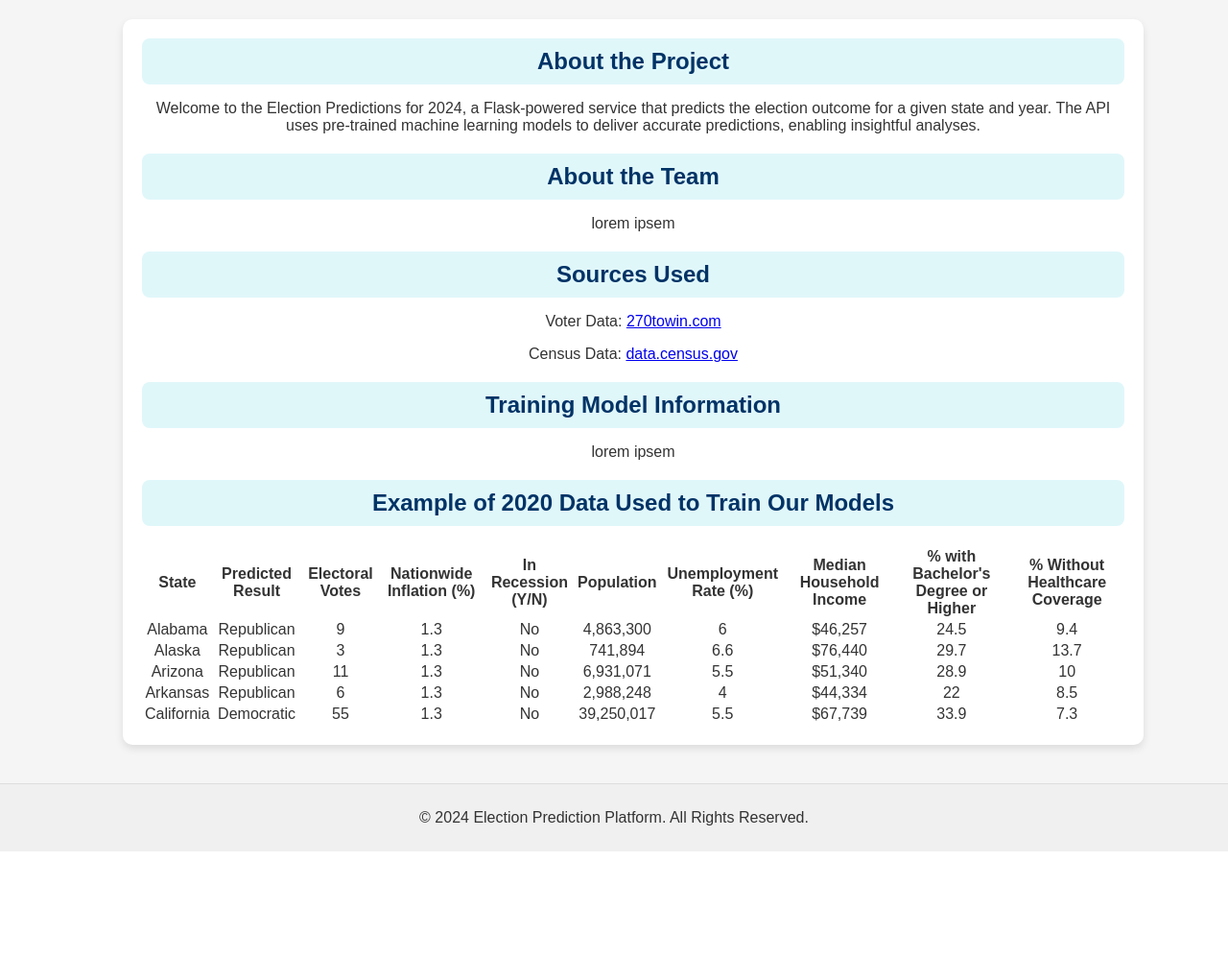
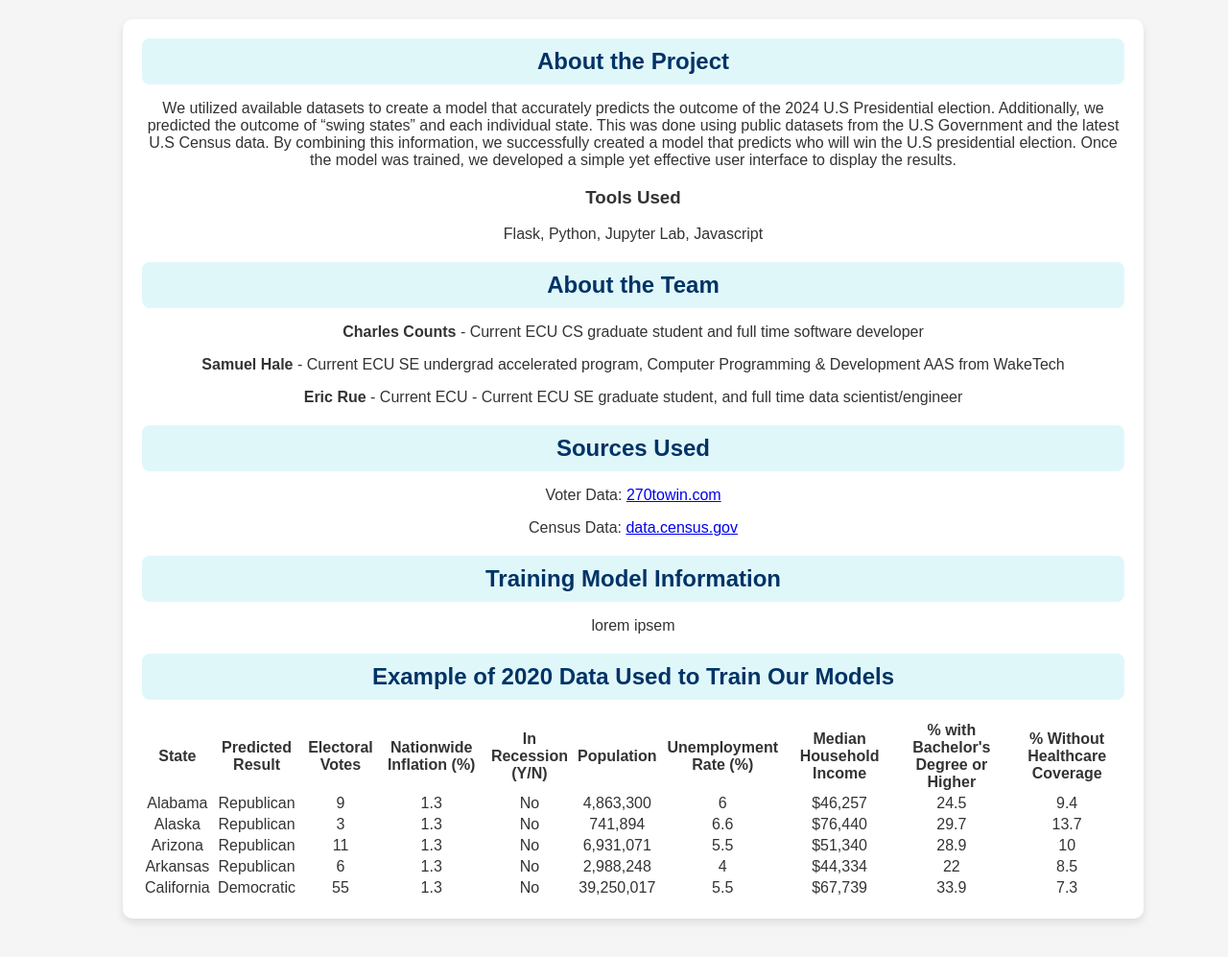
Before and after one commit to sjhaleprogrammer/CSCI6020-final-project, a Flask app: page /about in a window 1280 px wide. Shown: the part 111-1108 px from the top of the page at 96% size. Before the commit the page ends 998 px from the top, so only its background shows below. Run offline with Flask 3, Linux system fonts and the light colour scheme.

Commit message:
Update about.html

```diff
--- a/frontend/templates/about.html
+++ b/frontend/templates/about.html
@@ -23,13 +23,17 @@
             <table id="about-table" class="about-me-text">
                 <div class="table-header">
                     <h2>About the Project</h2>
-                    <p>Welcome to the Election Predictions for 2024, a Flask-powered service that predicts the election outcome for a given state and year. The API uses pre-trained machine learning models to deliver accurate predictions, enabling insightful analyses.</p>
+                    <p>We utilized available datasets to create a model that accurately predicts the outcome of the 2024 U.S Presidential election. Additionally, we predicted the outcome of “swing states” and each individual state. This was done using public datasets from the U.S Government and the latest U.S Census data. By combining this information, we successfully created a model that predicts who will win the U.S presidential election. Once the model was trained, we developed a simple yet effective user interface to display the results.</p>
+                    <h3>Tools Used</h3>
+                    <p>Flask, Python, Jupyter Lab, Javascript</p>
                 </div>
             </div>
                 <table id="about-table" class="about-me-text">
                     <div class="table-header">
                         <h2>About the Team</h2>
-                        <p>lorem ipsem</p>
+                        <p> <b>Charles Counts</b> - Current ECU CS graduate student and full time software developer</p>
+                        <p> <b>Samuel Hale</b> - Current ECU SE undergrad accelerated program, Computer Programming & Development AAS from WakeTech</p>
+                        <p> <b>Eric Rue</b> - Current ECU - Current ECU SE graduate student, and full time data scientist/engineer</p>
                     </div>
                 </div>
                     <table id="about-table" class="about-me-text">
```
